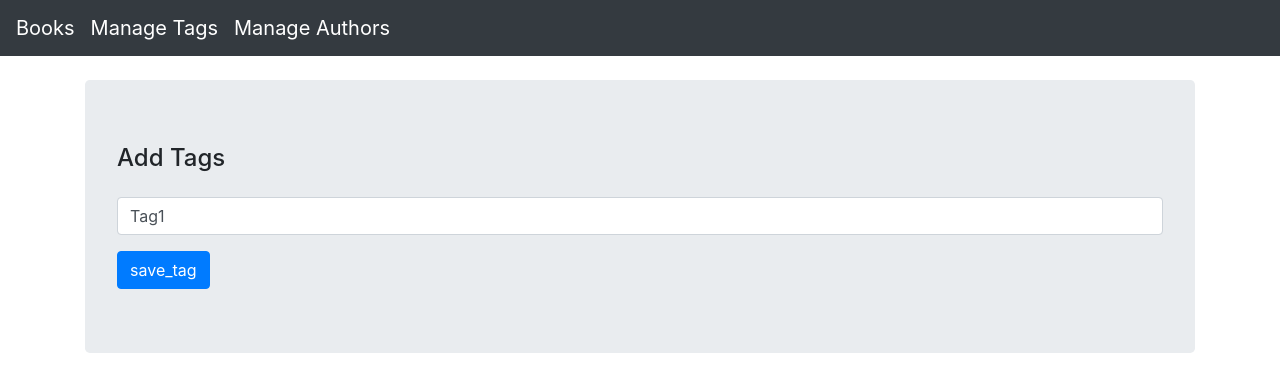
After one commit to haniabukhaitcode/PHP-OOP-CRUD, a PHP site: page /tags/edit.php?id=1 in a window 1280 px wide. The commit adds this page. Shown: the top 392 px of the page. Run offline with PHP 8.4, Linux system fonts and the light colour scheme; data comes from the database, SQL or seed files in the repository.

Commit message:
some fixes

```diff
--- a/authors/edit.php
+++ b/authors/edit.php
@@ -16,6 +16,7 @@ if (isset($_POST['save_author'])) {
         ],
         ["id" => $_POST['id']]
     );
+    header("location:index.php");
 }
 
 ?>
--- a/models/Book.php
+++ b/models/Book.php
@@ -101,6 +101,7 @@ class Book extends BaseModel
             ));
         }
     }
+
     function updateBook(int $id, array $data)
     { {
             $tagModel = new BookTags(); //books_tags(book_id, tag_id)
--- /dev/null
+++ b/tags/edit.php
@@ -0,0 +1,61 @@
+<?php
+
+$id = isset($_GET['id']) ? $_GET['id'] : die('ERROR: missing ID.');
+
+require_once '../models/Tag.php';
+$tagMapper = new Tag();
+$tag = $tagMapper->fetchOne($_GET['id']);
+//var_dump($_POST);
+//die;
+if (isset($_POST['save_tag'])) {
+
+    $tagMapper->update(
+
+        [
+            'tag' => $_POST['tag']
+        ],
+        ["id" => $_POST['id']]
+    );
+    header("location:index.php");
+}
+
+?>
+
+<!DOCTYPE html>
+<html lang="en">
+
+<head>
+    <meta charset="UTF-8">
+    <meta name="viewport" content="width=device-width, initial-scale=1.0">
+    <meta http-equiv="X-UA-Compatible" content="ie=edge">
+    <title>Document</title>
+    <link rel="stylesheet" href="https://stackpath.bootstrapcdn.com/bootstrap/4.3.1/css/bootstrap.min.css" integrity="sha384-ggOyR0iXCbMQv3Xipma34MD+dH/1fQ784/j6cY/iJTQUOhcWr7x9JvoRxT2MZw1T" crossorigin="anonymous">
+</head>
+
+<body>
+    <?php require_once('../navbar.html'); ?>
+
+
+    <!-- Table -->
+    <div class="container mt-4">
+        <div class="row">
+            <div class="col-lg-12">
+                <div class="jumbotron">
+                    <h4 class="mb-4">Add Tags</h4>
+                    <form action="edit.php?id=<?php echo $tag->id; ?>" class="form" method="post">
+                        <input type="hidden" name="id" value="<?php echo $tag->id; ?>">
+                        <div class="form-group">
+
+                            <input type="text" name="tag" value="<?php echo $tag->tag; ?>" class="form-control" placeholder="Enter tag name">
+                        </div>
+                        <input type="submit" name="save_tag" value="save_tag" class="btn btn-primary" />
+                    </form>
+                </div>
+            </div>
+        </div>
+    </div>
+
+</body>
+
+</html>
+<?php
```
Also changed, not shown: authorsBooks/index.php (+28 -9 lines).
